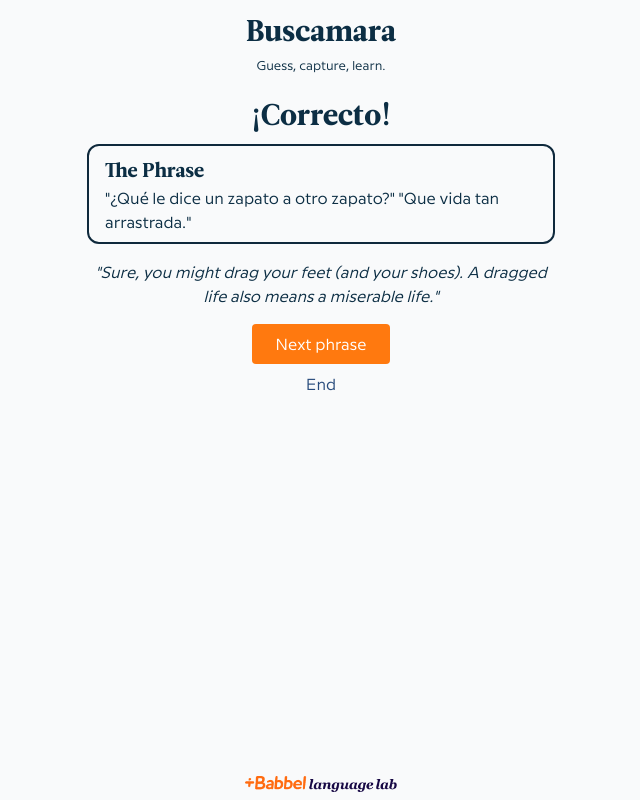
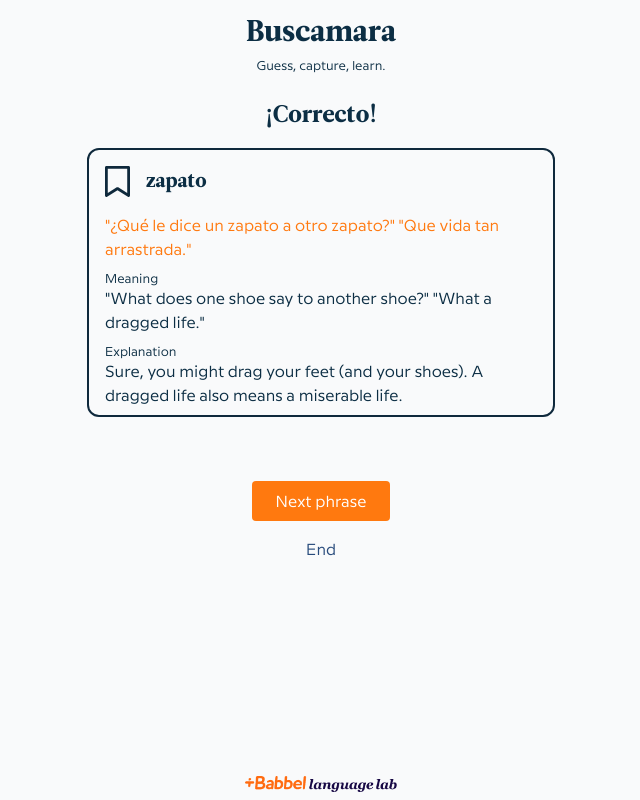
Before and after one commit to Kageetai/vocabulizr-vite, a React (Vite) app: page /1/success in a window 1280 px wide. Shown: the whole page, without its empty margins (319-959 px from the left). Built offline with nearby package versions, Linux system fonts and the light colour scheme; no server answers.

Commit message:
align ResultView.tsx with EndView.tsx

```diff
--- a/src/components/EndView.tsx
+++ b/src/components/EndView.tsx
@@ -21,7 +21,7 @@ function EndView(): JSX.Element {
 
   return (
     <div>
-      <h2>All my words</h2>
+      <h2>¡Felicidades!</h2>
 
       <div className="my-4">
         <Printer prompt={donePrompts[index]} />
--- a/src/components/ResultView.tsx
+++ b/src/components/ResultView.tsx
@@ -4,7 +4,7 @@ import { Link, Redirect } from 'wouter';
 
 import { selectPromptByIndex, selectPromptLength } from '../reducers/prompts';
 
-import PromptImage from './PromptImage';
+import Printer from './Printer';
 
 interface Props {
   index: number;
@@ -22,21 +22,14 @@ function ResultView({ index }: Props): JSX.Element {
 
   return (
     <div>
-      <h1>¡Correcto!</h1>
+      <h2>¡Correcto!</h2>
 
-      <div className="border-box flex items-center text-left">
-        <PromptImage p={currentPrompt} />
-
-        <div>
-          <h3 className="mt-1">The Phrase</h3>
-
-          <p>{currentPrompt.phrase}</p>
-        </div>
+      <div className="my-4">
+        <Printer prompt={currentPrompt} />
       </div>
 
-      <p className="my-4 italic">&quot;{currentPrompt.explanation}&quot;</p>
-
-      <p className="my-2">
+      <div className="mt-16">
+        <p className="mb-4">
           <Link href={nextRoute}>
             <button className="primary">Next phrase</button>
           </Link>
@@ -46,6 +39,7 @@ function ResultView({ index }: Props): JSX.Element {
           <button className="clean">End</button>
         </Link>
       </div>
+    </div>
   );
 }
 
```
Lines whose indentation alone changed are shown as unchanged.
